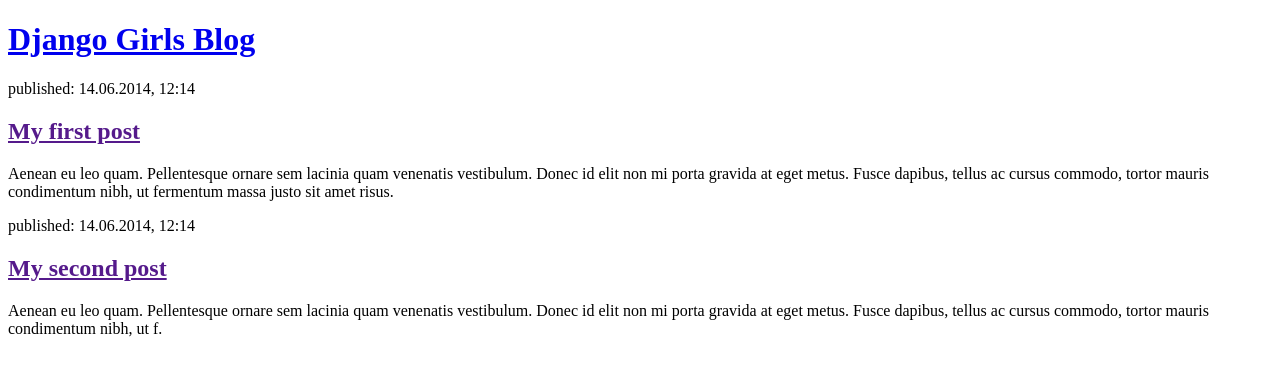
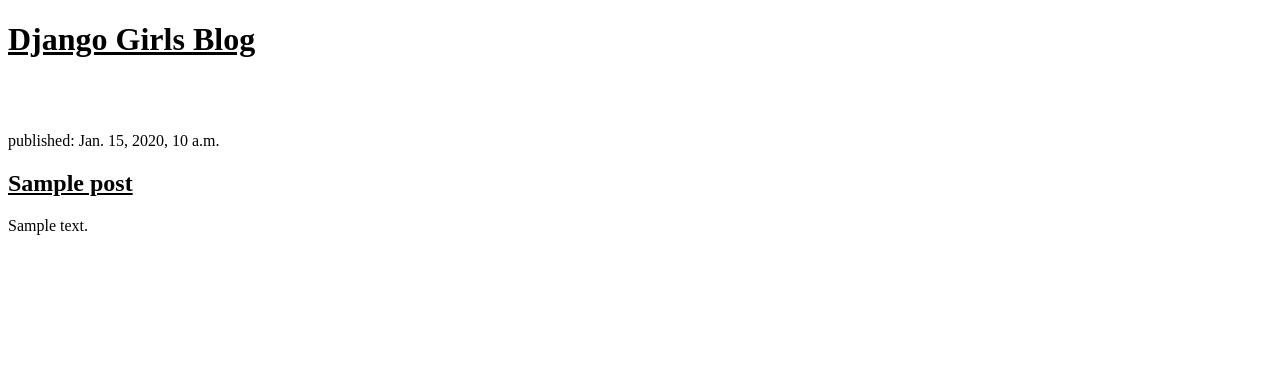
Before and after one commit to WillHolbrook/my-first-blog, a Django app: page / in a window 1280 px wide. Shown: the top 376 px of the page. Run offline with Django 3.2, Linux system fonts and the light colour scheme; tables that the repository leaves empty hold one stand-in row (values such as "Sample post").

Commit message:
Modified templates to display posts from database

```diff
--- a/blog/templates/blog/post_list.html
+++ b/blog/templates/blog/post_list.html
@@ -5,19 +5,18 @@
     </head>
     <body>
         <div>
-            <h1><a href="/">Django Girls Blog</a></h1>
+            <h1><u>Django Girls Blog</u></h1>
         </div>
 
-        <div>
-            <p>published: 14.06.2014, 12:14</p>
-            <h2><a href="">My first post</a></h2>
-            <p>Aenean eu leo quam. Pellentesque ornare sem lacinia quam venenatis vestibulum. Donec id elit non mi porta gravida at eget metus. Fusce dapibus, tellus ac cursus commodo, tortor mauris condimentum nibh, ut fermentum massa justo sit amet risus.</p>
-        </div>
 
-        <div>
-            <p>published: 14.06.2014, 12:14</p>
-            <h2><a href="">My second post</a></h2>
-            <p>Aenean eu leo quam. Pellentesque ornare sem lacinia quam venenatis vestibulum. Donec id elit non mi porta gravida at eget metus. Fusce dapibus, tellus ac cursus commodo, tortor mauris condimentum nibh, ut f.</p>
-        </div>
+        {% for post in posts %}
+            <div>
+                </br></br>
+                <p>published: {{post.published_date}}</p>
+                <h2><u>{{post.title}}</u></h2>
+                <p>{{post.text|linebreaksbr}}</p>
+            </div>
+        {% endfor %}
+
     </body>
 </html>
--- a/blog/views.py
+++ b/blog/views.py
@@ -1,5 +1,7 @@
 from django.shortcuts import render
-
+from django.utils import timezone
+from .models import Post
 # Create your views here.
 def post_list(request):
-    return render(request, 'blog/post_list.html', {})
+    posts = Post.objects.filter(published_date__lte=timezone.now()).order_by('published_date')
+    return render(request, 'blog/post_list.html', {'posts':posts})
```
Also changed, not shown: blog/models.py (line endings or trailing spaces).
